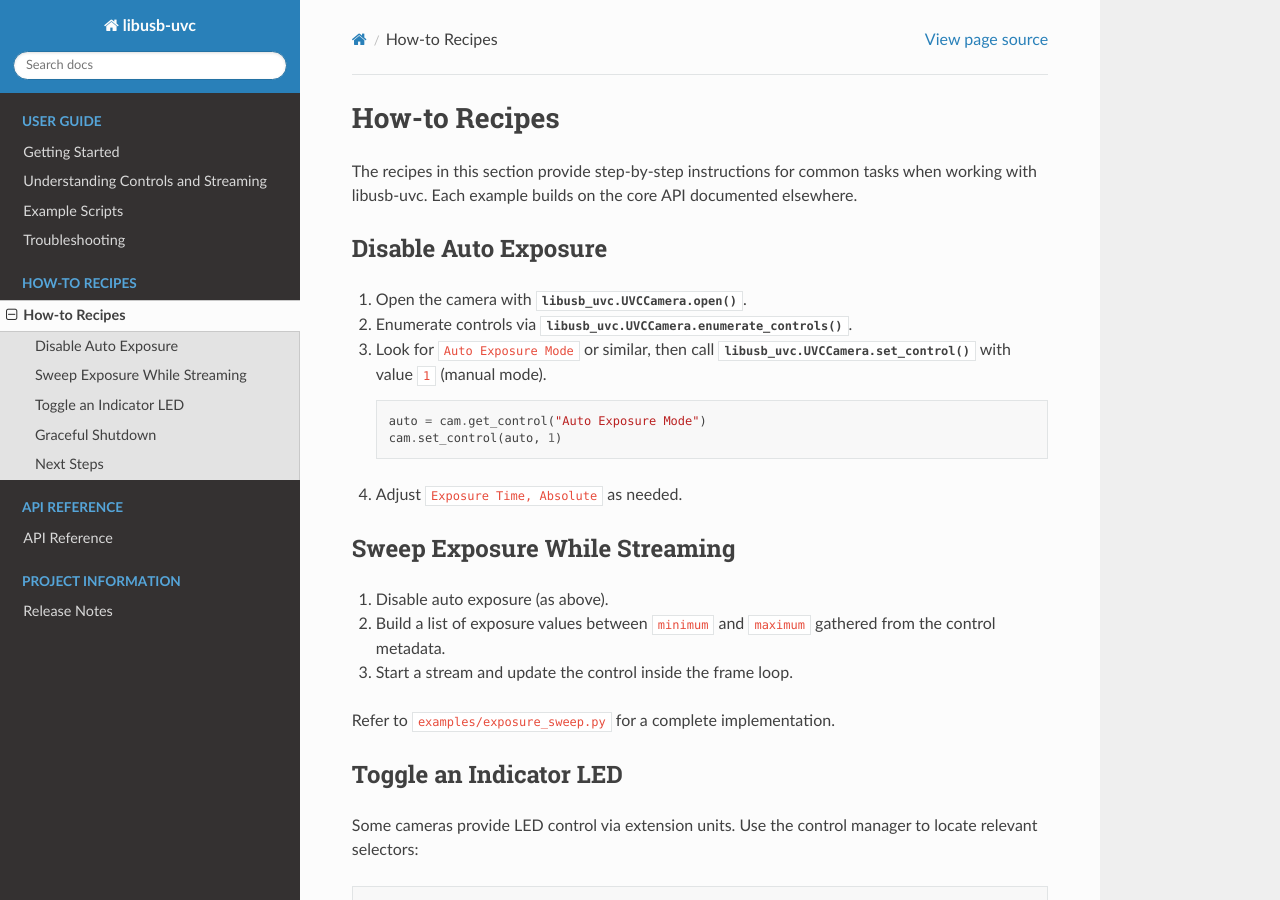
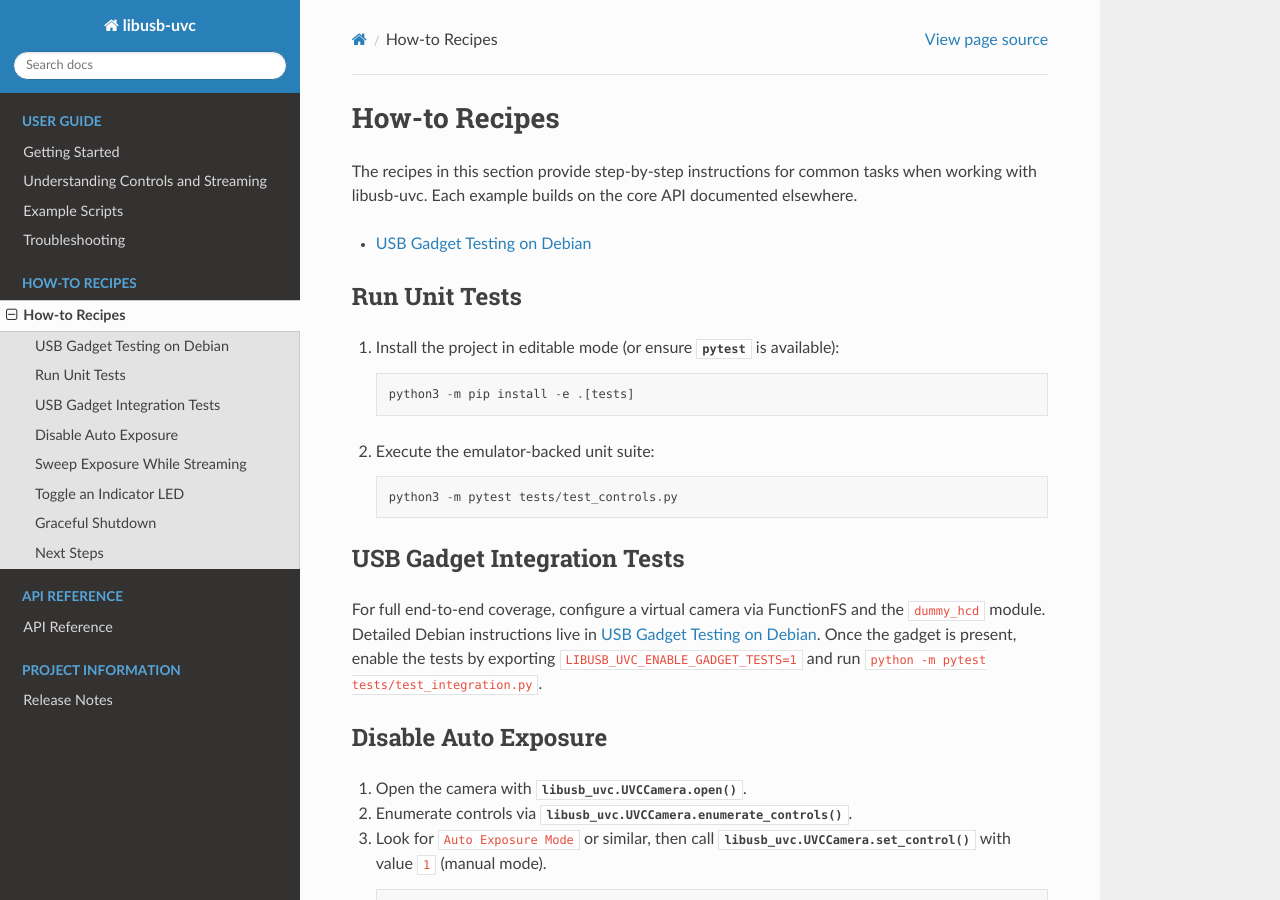
Before and after one commit to jeffwitz/Libusb-UVC, a Sphinx documentation site: the page built from docs/howto/index.rst, in a window 1280 px wide and 900 px high. Built offline with Sphinx 7.4.7 and the Read the Docs theme 3.1.0, drawn with Linux system fonts in a browser that asks for light colours.

Commit message:
docs: document testing workflow and gadget setup

```diff
--- a/docs/howto/index.rst
+++ b/docs/howto/index.rst
@@ -4,6 +4,31 @@ How-to Recipes
 The recipes in this section provide step-by-step instructions for common tasks
 when working with libusb-uvc. Each example builds on the core API documented
 elsewhere.
+
+.. toctree::
+   :maxdepth: 1
+
+   gadget_testing
+
+Run Unit Tests
+--------------
+
+1. Install the project in editable mode (or ensure :mod:`pytest` is available)::
+
+      python3 -m pip install -e .[tests]
+
+2. Execute the emulator-backed unit suite::
+
+      python3 -m pytest tests/test_controls.py
+
+USB Gadget Integration Tests
+----------------------------
+
+For full end-to-end coverage, configure a virtual camera via FunctionFS and the
+``dummy_hcd`` module.  Detailed Debian instructions live in :doc:`gadget_testing`.
+Once the gadget is present, enable the tests by exporting
+``LIBUSB_UVC_ENABLE_GADGET_TESTS=1`` and run ``python -m pytest
+tests/test_integration.py``.
 
 Disable Auto Exposure
 ---------------------
```
Also changed, not shown: README.md (+43 -0 lines), docs/howto/gadget_testing.rst (added, +119 -0 lines).
